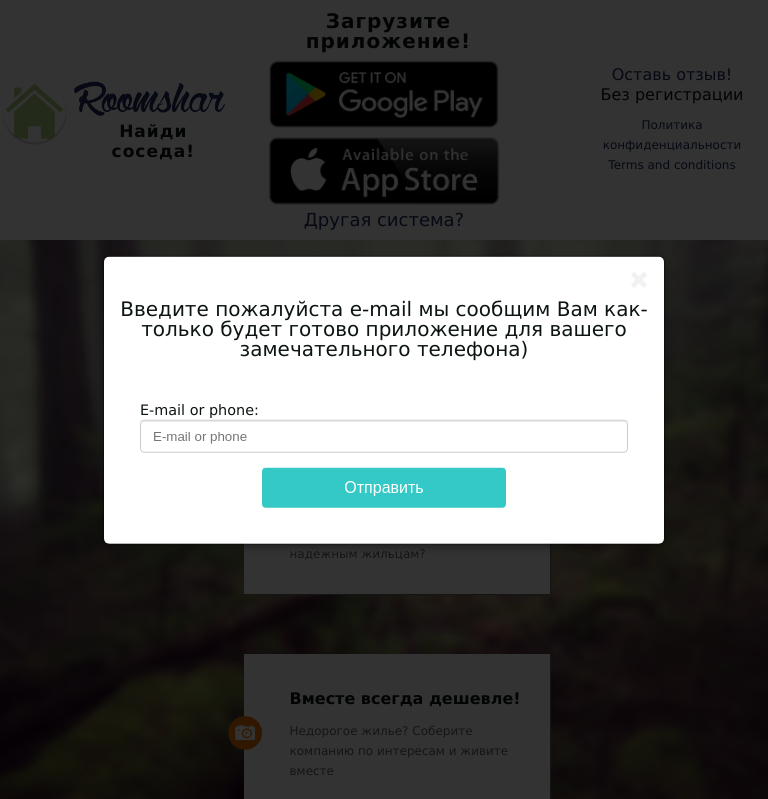
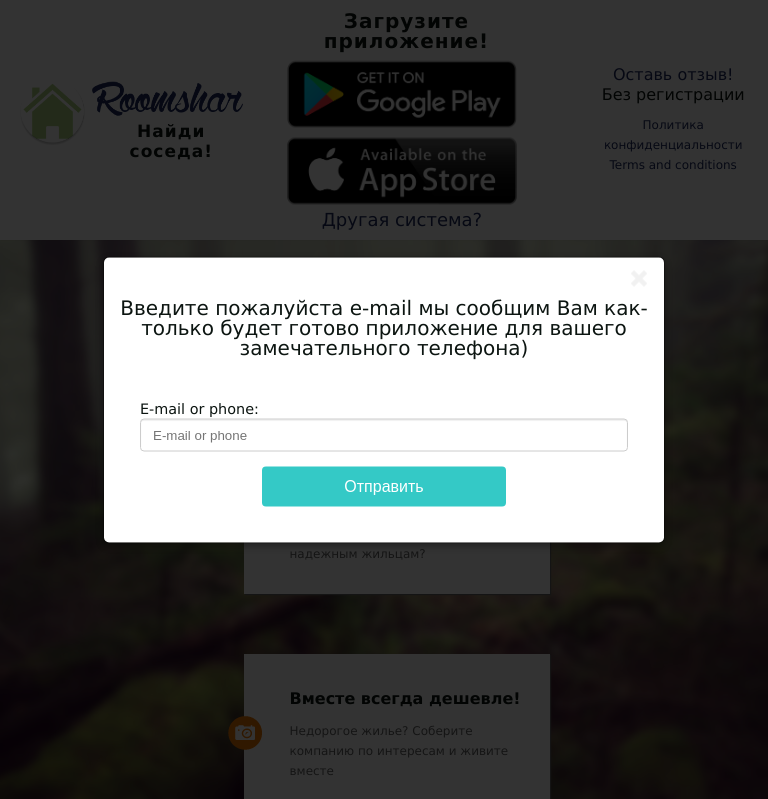
Before and after one commit to maxml/RoomsharLp, a plain HTML site: page index.html in a window 768 px wide. Both pictures are taken after a click on the link 383 px from the left and 171 px from the top of the page. Shown: the top 799 px of the page. Drawn offline with Linux system fonts and the light colour scheme; files whose address does not match are found by name.

Commit message:
new paddings

```diff
--- a/css/nmedia.css
+++ b/css/nmedia.css
@@ -75,7 +75,7 @@ li {
 img {
     width: auto;
     height: auto;
-    vertical-align: middle;
+    display: block;
     border: 0;
     -ms-interpolation-mode: bicubic;
 }
@@ -98,14 +98,13 @@ img {
 .title-block {
     padding-top: 25px;
     overflow: hidden;
-    max-width: 380px;
+    max-width: 330px;
     margin: 0 auto;
 }
 
 .logo {
     float: left;
-    width: 30%;
-    height: 80px;
+    width: 24%;
 }
 
 .logo img {
@@ -116,8 +115,8 @@ img {
 }
 
 .title-texts {
-    float: right;
-    width: 70%;
+    float: left;
+    width: 76%;
     padding-bottom: 3px;
 }
 
@@ -275,11 +274,24 @@ img {
         transform: translateY(-50%);
     }
 
+    .logo {
+        width: 30%;
+        height: 80px;
+    }
+
+    .title-texts {
+        width: 70%;
+    }
+
     .title {
         font-size: 20px;
     }
 
     @media (max-width: 991px) {
+        .title-block {
+            padding-left: 18px;
+        }
+
         .title {
             font-size: 17px;
             margin-left: 7px;
@@ -304,13 +316,14 @@ img {
     }
 
     .nnav {
-        width: 25%;
+        width: 20%;
         float: right;
         position: relative;
         top: 50%;
         transform: translateY(-50%);
         margin-top: 0;
         padding-bottom: 0;
+        padding-right: 18px;
     }
 
     .nmain-container {
@@ -391,6 +404,10 @@ img {
         background: #fff;
     }
 
+    .title-block {
+        padding: 60px 15px 0 15px;
+    }
+
     .download-block {
         position: absolute;
         width: 100%;
```
